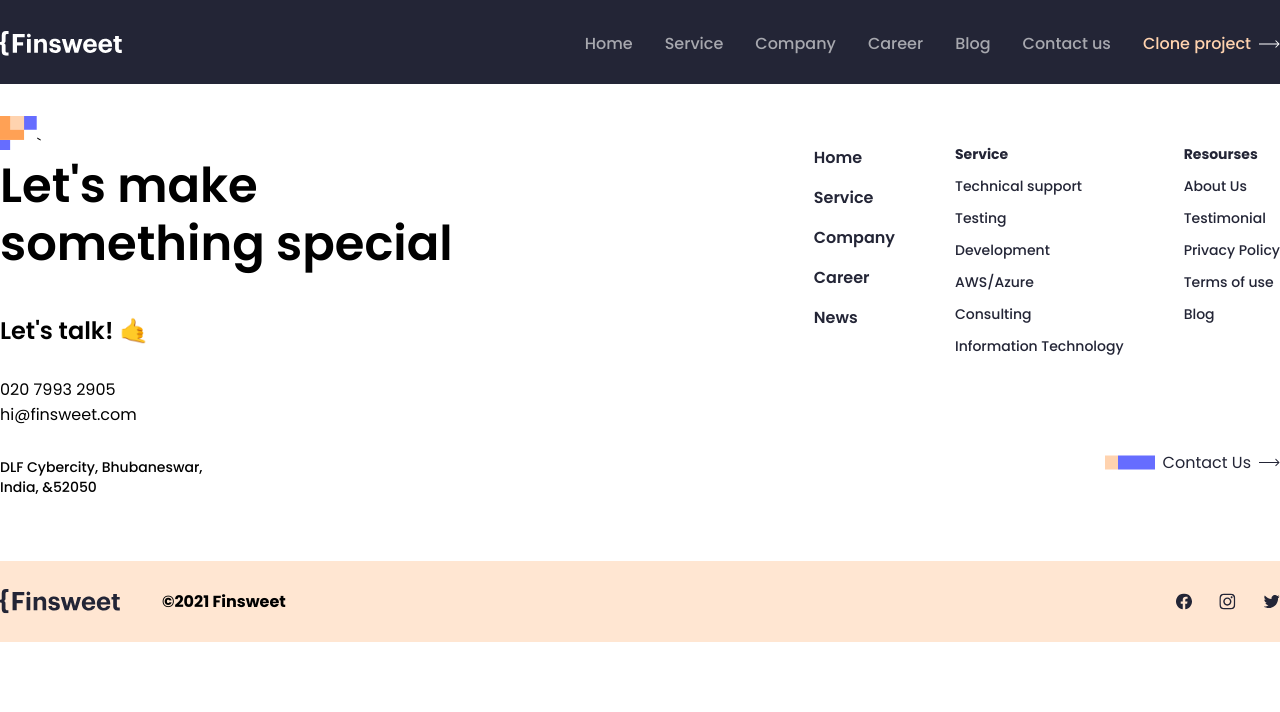
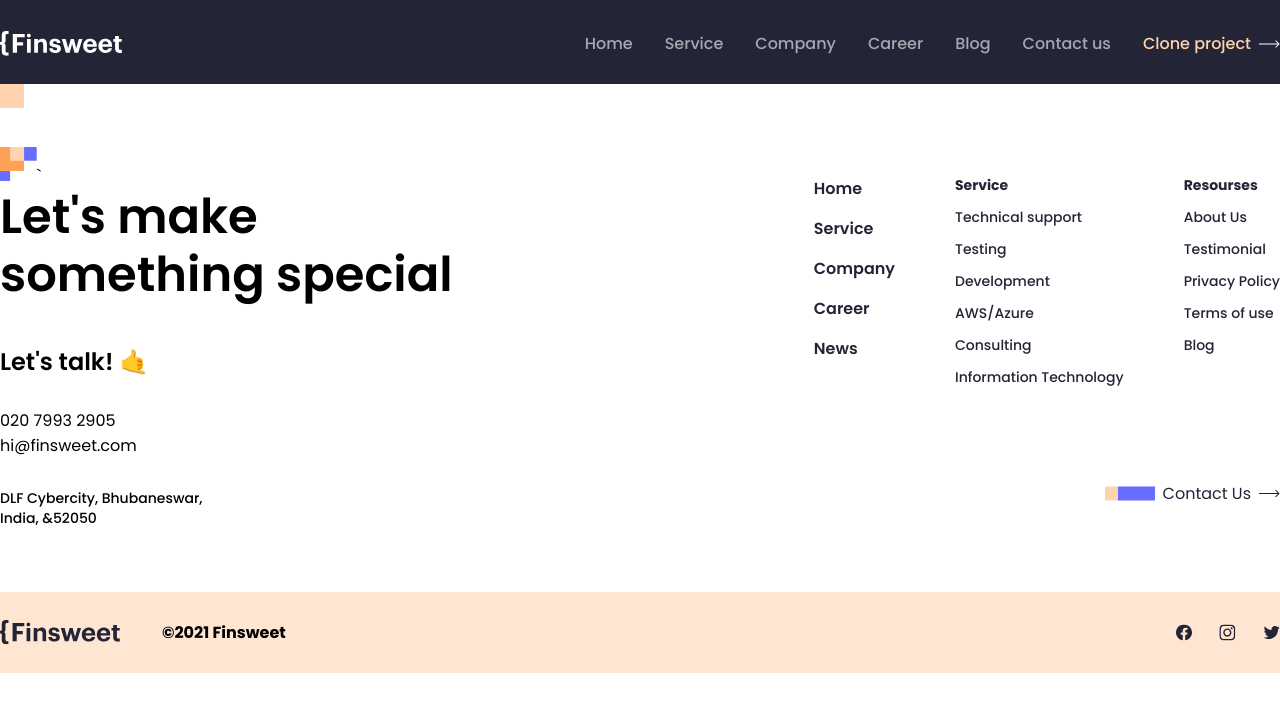
Before and after one commit to Alisher3344/IT-CLASTER, a plain HTML site: page pages/Blog.html in a window 1280 px wide. Drawn offline with Linux system fonts and the light colour scheme.

Commit message:
zuhriddin

```diff
--- a/css/pages/Blog.css
+++ b/css/pages/Blog.css
@@ -0,0 +1,8 @@
+*{
+    margin: 0;
+    padding: 0;
+    box-sizing: border-box;
+}
+/* .divs{
+
+} */
--- a/pages/Blog.html
+++ b/pages/Blog.html
@@ -46,6 +46,9 @@
         </nav>
       </div>
     </header>
+    <div class="divs">
+      <img src="../imgs/main/Shape (2).svg" alt="">
+    </div>
 
     <footer>
       <div class="container">
```
Also changed, not shown: imgs/main/Shape (2).svg (added).
